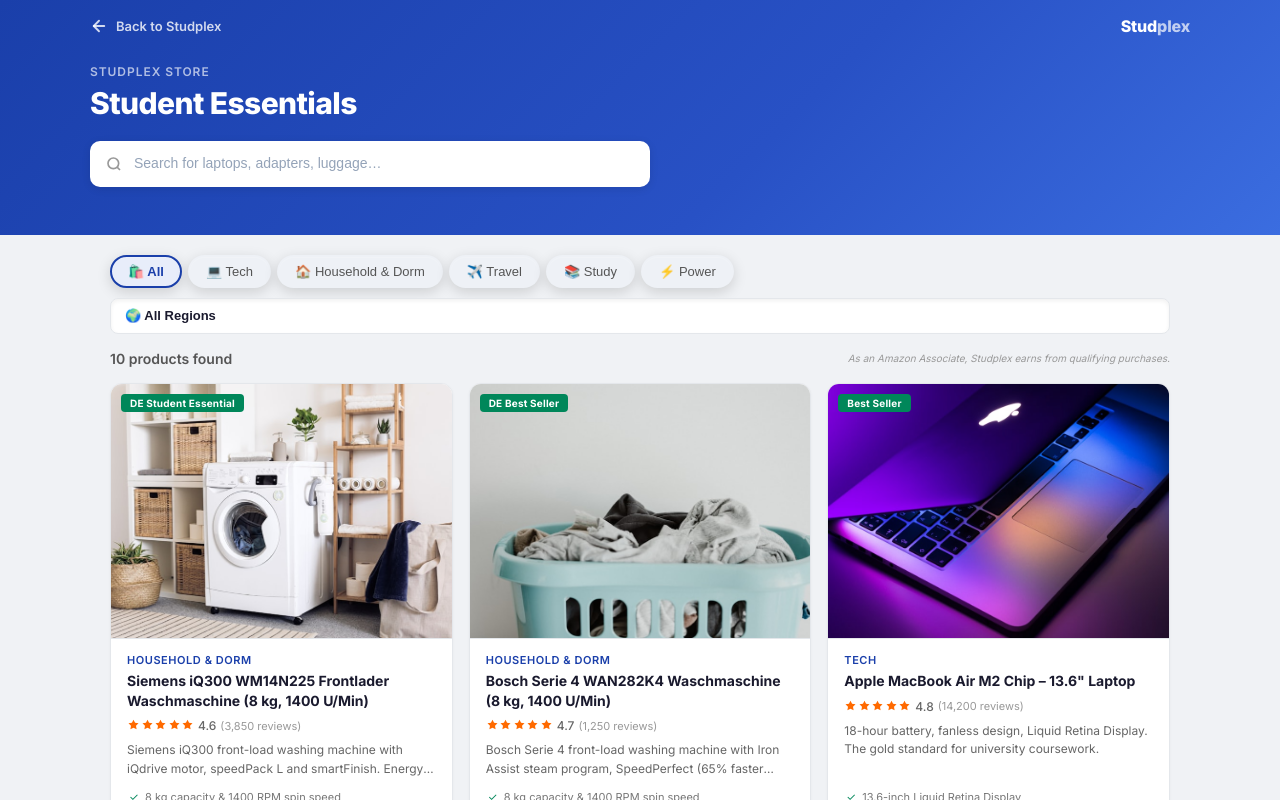
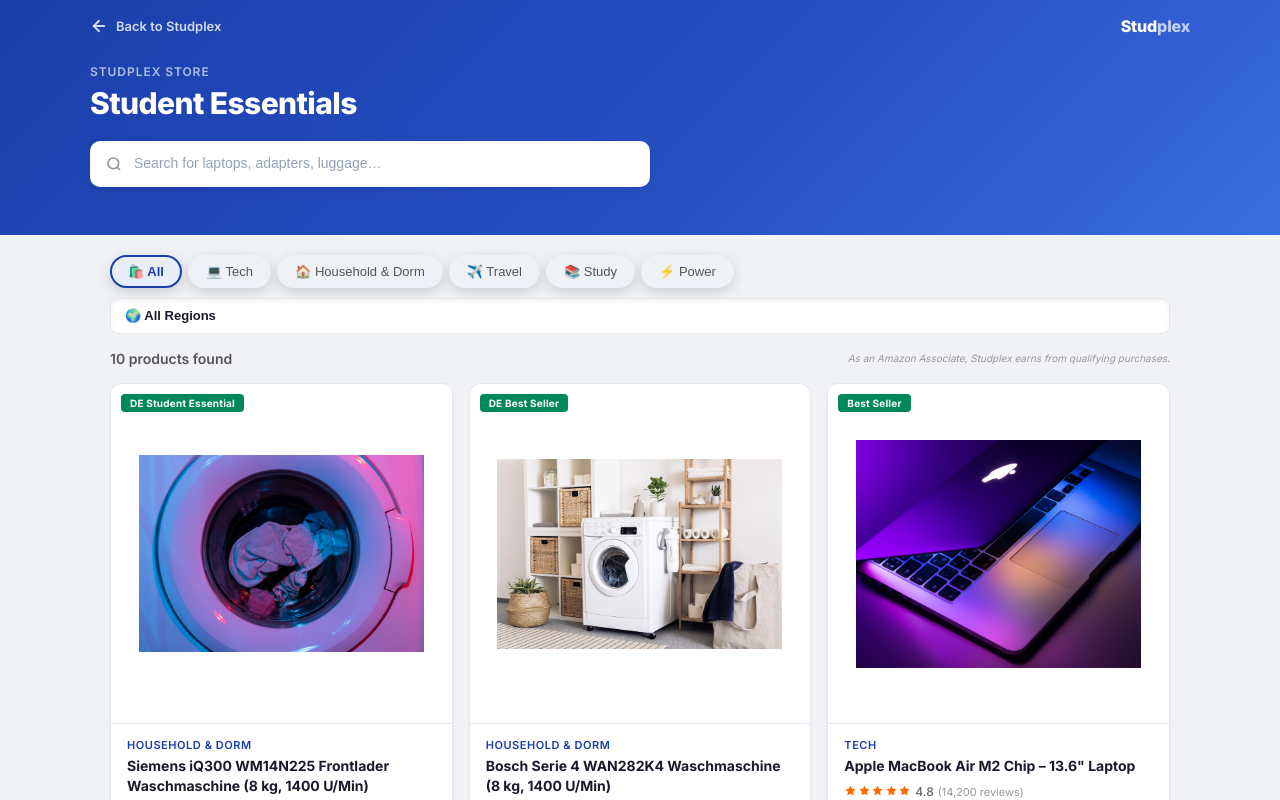
Before and after one commit to MdLimonapu/studyapp, a React (Vite) app in the folder frontend/: page /products in a window 1280 px wide. Shown: the top 800 px of the page. Built offline with nearby package versions, Linux system fonts and the light colour scheme; no server answers.

Commit message:
Switch product cards to pure white 1:1 studio frames with objectFit: contain (matching Amazon/Idealo front-facing product cutouts)

```diff
--- a/frontend/src/pages/Products.jsx
+++ b/frontend/src/pages/Products.jsx
@@ -170,8 +170,8 @@
                 >
                   {/* Image */}
                   <div style={{
-                    position: 'relative', width: '100%', aspectRatio: '4/3',
-                    background: '#fafafa',
+                    position: 'relative', width: '100%', aspectRatio: '1/1',
+                    background: '#ffffff', padding: '12px',
                     display: 'flex', alignItems: 'center', justifyContent: 'center',
                     overflow: 'hidden',
                     borderBottom: `1px solid ${C.border}`
@@ -181,8 +181,9 @@
                       referrerPolicy="no-referrer"
                       onError={e => { e.currentTarget.src = FALLBACK }}
                       style={{
-                        width: '100%', height: '100%', objectFit: 'cover',
-                        transition: 'transform .3s', transform: on ? 'scale(1.04)' : 'scale(1)'
+                        maxWidth: '90%', maxHeight: '90%', objectFit: 'contain',
+                        transition: 'transform .3s ease',
+                        transform: on ? 'scale(1.05)' : 'scale(1)'
                       }}
                     />
                     {p.badge && (
```
Also changed, not shown: frontend/public/products/bosch-washer.jpg, frontend/public/products/siemens-washer.jpg.
